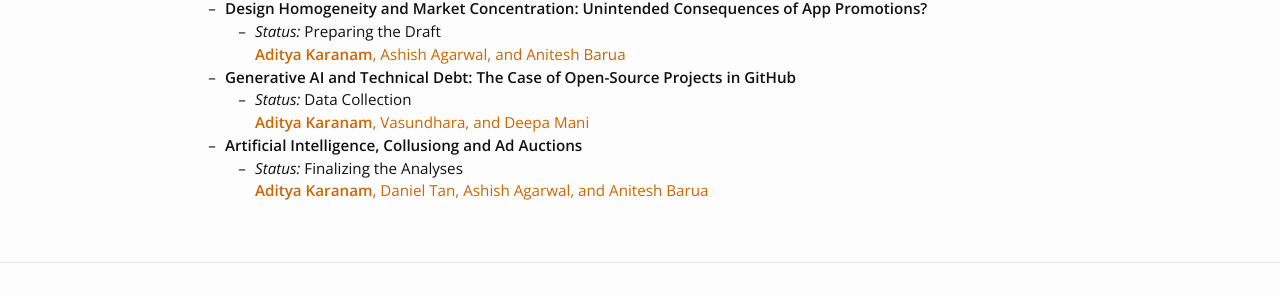
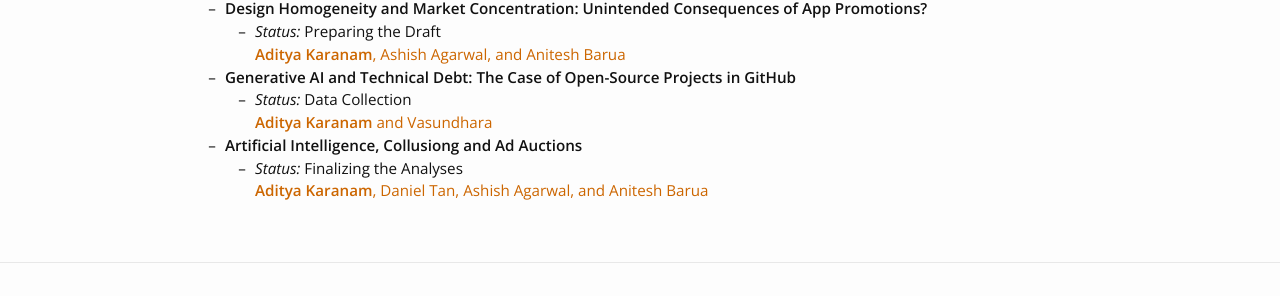
Before and after one commit to askaranam/askaranam.github.io, a Jekyll site: the page built from research.md, in a window 1280 px wide. Shown: the part 783-1079 px from the top of the page. Built offline with Jekyll 4.4.1, drawn with Linux system fonts in a browser that asks for light colours; nearby versions of some CDN libraries; some web fonts are replaced; some of the changed lines change nothing that is shown.

Commit message:
Update research.md

```diff
--- a/research.md
+++ b/research.md
@@ -43,66 +43,7 @@
     <span style="color: rgb(204,102,0)"><b>Aditya Karanam</b>, Ashish Agarwal, and Anitesh Barua</span>
 * **Generative AI and Technical Debt: The Case of Open-Source Projects in GitHub**
     * *Status:* Data Collection <br/>
-    <span style="color: rgb(204,102,0)"><b>Aditya Karanam</b>, Vasundhara, and Deepa Mani</span>
+    <span style="color: rgb(204,102,0)"><b>Aditya Karanam</b> and Vasundhara</span>
 * **Artificial Intelligence, Collusiong and Ad Auctions**
     * *Status:* Finalizing the Analyses <br/>
     <span style="color: rgb(204,102,0)"><b>Aditya Karanam</b>, Daniel Tan, Ashish Agarwal, and Anitesh Barua</span>
-
-<!-- ## Original Data
-
-[*Gibler-Miller-Little (GML) MID Data*](/gml-mid-data/) ![Version 2.1.1](https://img.shields.io/badge/release-v2.1.1-blue.svg) <br /> This page contains links to download non-directed/directed dyad-year militarized interstate dispute (MID) data derived from my co-authored project published in [*International Studies Quarterly*](https://academic.oup.com/isq/article-abstract/60/4/719/2918882/An-Analysis-of-the-Militarized-Interstate-Dispute?redirectedFrom=fulltext).
- -->
-<!-- ## Publications
-
-Miller, Steven V. and Nicholas T. Davis. Forthcoming. "[The Effect of White Social Prejudice on Support for American Democracy](/research/white-social-prejudice-support-american-democracy/)." *Journal of Race, Ethnicity, and Politics.*
-
-Gibler, Douglas M., Steven V. Miller, and Erin K. Little. Forthcoming. "[The Importance of Correct Measurement](http://dmgibler.people.ua.edu/mid-replication.html)." *International Studies Quarterly*.
-
-Miller, Steven V. 2019. "[What Americans Think About Gun Control: Evidence from the General Social Survey, 1972-2016](/research/what-americans-really-think-about-gun-control/)". *Social Science Quarterly* 100(1): 272-288.
-
-Miller, Steven V. 2018. "[External Territorial Threats and Tolerance of Corruption: A Private/Government Distinction](/research/external-territorial-threats-and-tolerance-of-corruption-a-privategovernment-distinction/)". *Peace Economics, Peace Science and Public Policy* 24(1): `doi:` [10.1515/peps-2017-0043](https://doi.org/10.1515/peps-2017-0043)
-
-Miller, Steven V. 2017. "[The Effect of Terrorism on Judicial Confidence](http://svmiller.com/research/effect-terrorism-judicial-confidence/)." *Political Research Quarterly* 70(4): 790--802.
-
-Miller, Steven V. 2017. "[Individual-Level Expectations of Executive Authority under Territorial Threat](/research/individual-level-expectations-of-executive-authority-under-territorial-threat/)." *Conflict Management and Peace Science* 34(5): 526-545.
-
-Miller, Steven V. 2017. "[Economic Threats or Societal Turmoil? Understanding Preferences for Authoritarian Political Systems](/research/economic-threats-or-societal-turmoil-understanding-preferences-for-authoritarian-political-systems/)." *Political Behavior* 39(2): 457-478.
-
-Gibler, Douglas M., Steven V. Miller, and Erin K. Little. 2016. "[An Analysis of the Militarized Interstate Dispute (MID) Dataset, 1816-2001](http://dmgibler.people.ua.edu/mid-replication.html)." *International Studies Quarterly* 60(4): 719-730.
-
-Gibler, Douglas M. and Steven V. Miller. 2014. "[External Territorial Threat, State Capacity, and Civil War](http://dmgibler.people.ua.edu/state-capacity.html)." *Journal of Peace Research* 51(5): 634-646.
-
-Miller, Steven V. 2013. "[Territorial Disputes and the Politics of Individual Well-Being](/research/territorial-disputes-and-the-politics-of-individual-well-being/)." *Journal of Peace Research* 50(6): 677-690.
-
-Gibler, Douglas M. and Steven V. Miller. 2013. "[Quick Victories? Territory, Democracies and Their Disputes](http://jcr.sagepub.com/content/57/2/258.full)." *Journal of Conflict Resolution* 57(2): 258-284.
-
-Gibler, Douglas M., Marc L. Hutchison and Steven V. Miller. 2012. "[Individual Identity Attachments and International Conflict: The Importance of Territorial Threat](http://cps.sagepub.com/content/45/12/1655.full)." *Comparative Political Studies* 45(12): 1655-1683.
-
-Gibler, Douglas M. and Steven V. Miller. 2012. "[Comparing the Foreign Aid Policies of Presidents Bush and Obama](http://onlinelibrary.wiley.com/doi/10.1111/j.1540-6237.2012.00909.x/full)." *Social Science Quarterly* 93(5): 1202-1217.
-
-Miller, Steven V. and Douglas M. Gibler. 2011. "[Democracies, Territory and Negotiated Compromises](http://cmp.sagepub.com/content/28/3/261)." *Conflict Management and Peace Science* 28(3): 261-279.
-
-## Book Chapters
-
-Miller, Steven V., Jaroslav Tir, and John A. Vasquez. 2020. "[Geography, Territory, and Conflict](https://oxfordre.com/internationalstudies/view/10.1093/acrefore/9780190846626.001.0001/acrefore-9780190846626-e-320)." *Oxford Research Encyclopedia of International Studies.* `doi:` [10.1093/acrefore/9780190846626.013.320](https://oxfordre.com/internationalstudies/view/10.1093/acrefore/9780190846626.001.0001/acrefore-9780190846626-e-320)
-
-## Book Reviews
-
-Miller, Steven V. 2019. "[National Identity and Territory in a World of Changing Scale](https://academic.oup.com/isr/advance-article-abstract/doi/10.1093/isr/viy051/5026359?redirectedFrom=fulltext)" *International Studies Review* 20(4): 728--730
-
-- Review of Herb, Guntram M. and David H. Kaplan. 2017. *Scaling Identities: Nationalism and Territoriality*. Lanham, MD: Rowman & Littlefield.
-
-## Reports
-
-Miller, Steven V. 2020. "[School Choice Advocacy Report Plays Regression Modeling Games to Make Its Case Against Public Schools](https://nepc.info/newsletter/2019/12/school-satisfaction)." National Education Policy Center.
-
-## Select Working Papers and Works in Progress
-
-"Understanding Carrots and Sticks in U.S. Aid Allocation: The Case of the Middle East"
-
-"U.S. Presidents, Human Rights, and Economic Aid from Truman to Obama: A Mixed Effects Approach"
-
-"Convergence or Divergence? The Unique Effect of Territorial Threats on Attitudes toward Authoritarian Leaders"
-
-"[Economic Anxiety or Racial Resentment? An Evaluation of Attitudes Toward Immigration in the U.S. From 1992 to 2016](/research/economic-anxiety-racial-resentment-immigration-1992-2016/)"
- -->
```
